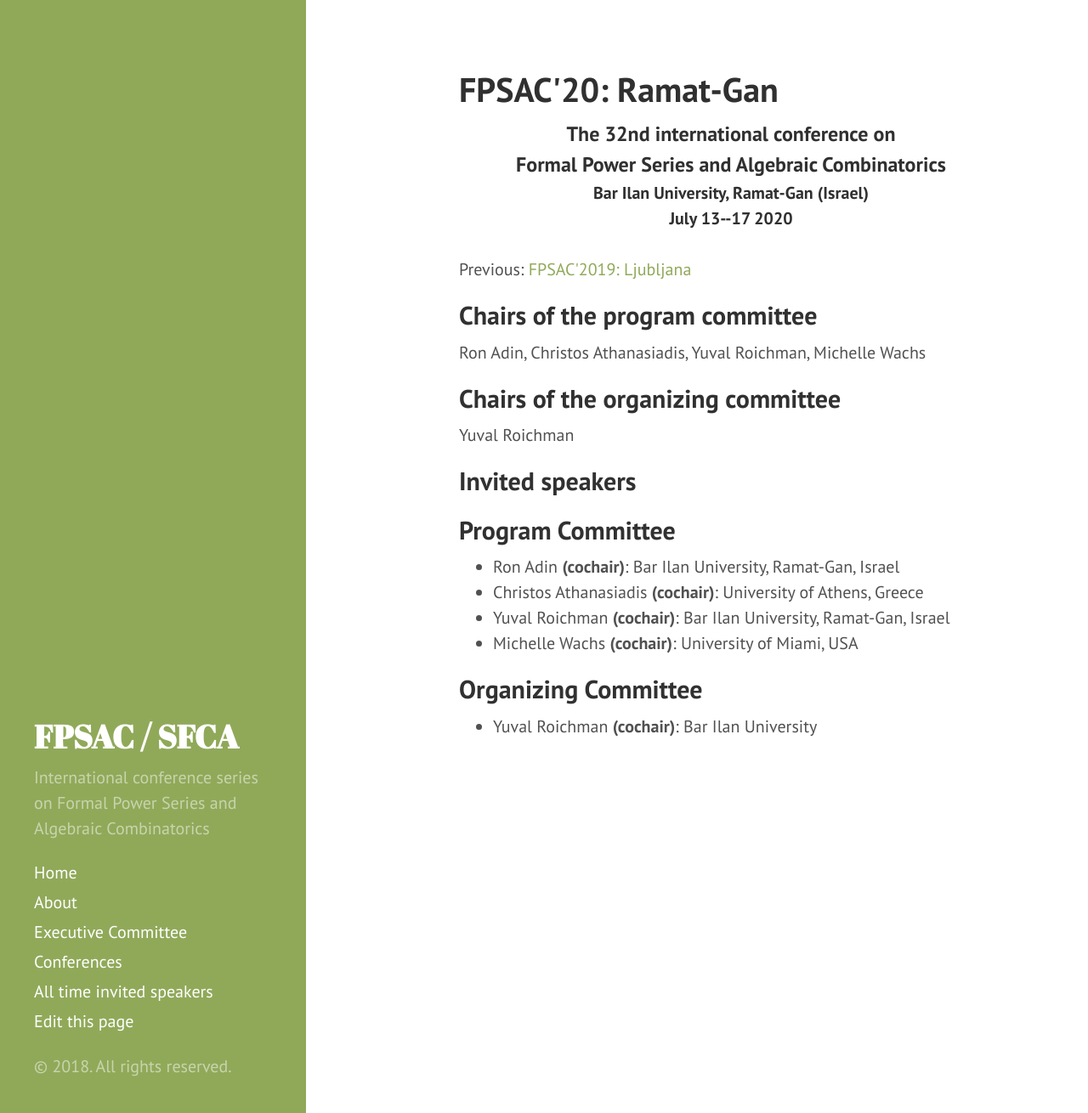
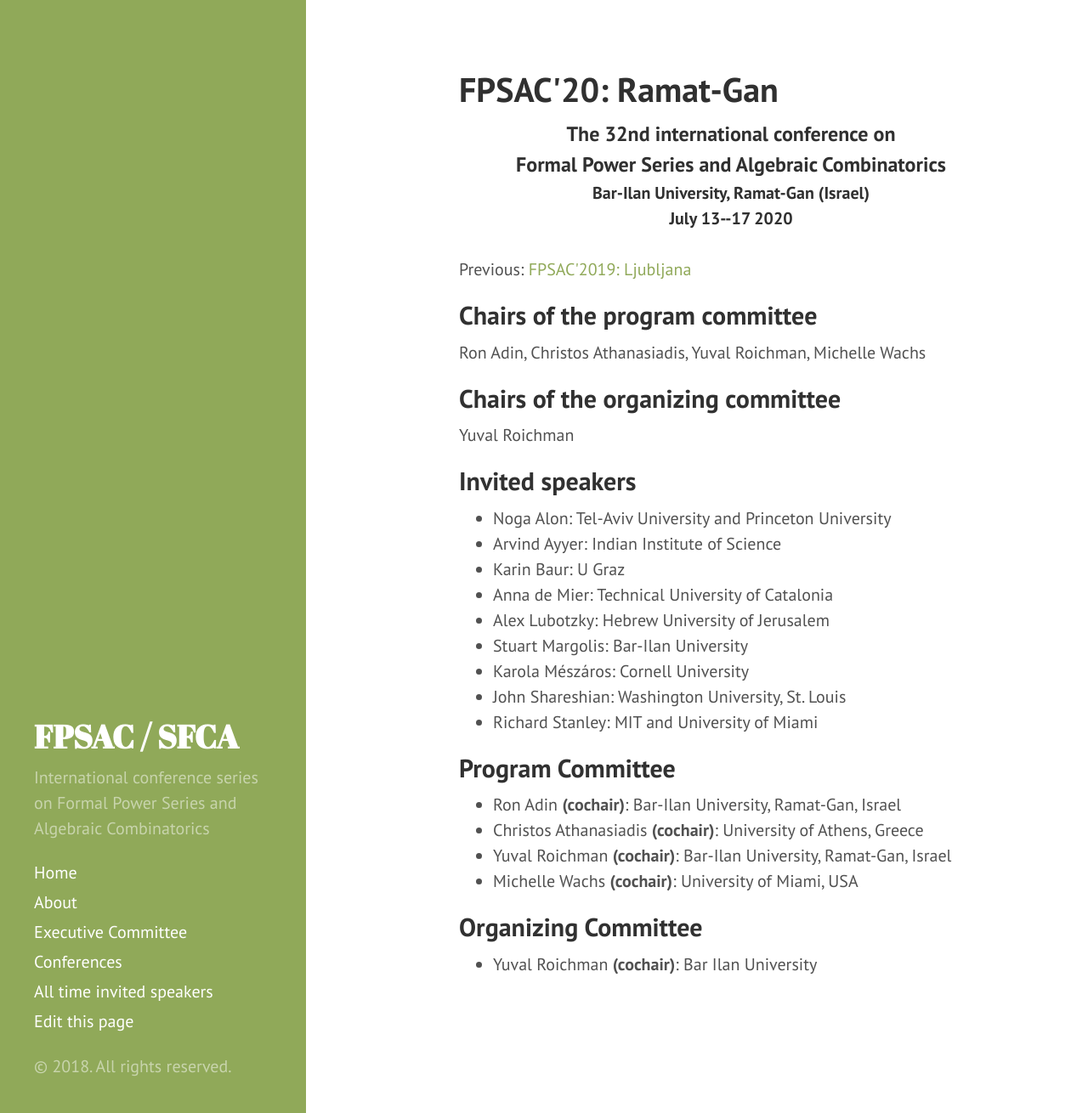
Before and after one commit to FPSAC/FPSAC.github.io, a Jekyll site: the page built from _confs/fpsac-2020.md, in a window 1280 px wide and 1310 px high. Shown: the whole window at 85% size. Built offline with Jekyll 4.4.1, drawn with Linux system fonts in a browser that asks for light colours.

Commit message:
Update fpsac-2020.md

```diff
--- a/_confs/fpsac-2020.md
+++ b/_confs/fpsac-2020.md
@@ -2,7 +2,7 @@
 layout: conf
 year: 2020
 number: 32nd
-institution: Bar Ilan University
+institution: Bar-Ilan University
 town: Ramat-Gan
 country: Israel
 dates: July 13--17
@@ -10,16 +10,35 @@
 
 invited_speakers:
 
+- name: Noga Alon
+  affiliation: Tel-Aviv University and Princeton University
+- name: Arvind Ayyer
+  affiliation: Indian Institute of Science
+- name: Karin Baur
+  affiliation: U Graz
+- name: Anna de Mier
+  affiliation: Technical University of Catalonia
+- name: Alex Lubotzky
+  affiliation: Hebrew University of Jerusalem
+- name: Stuart Margolis
+  affiliation: Bar-Ilan University
+- name: Karola Mészáros
+  affiliation: Cornell University
+- name: John Shareshian
+  affiliation: Washington University, St. Louis
+- name: Richard Stanley
+  affiliation: MIT and University of Miami
+
 program_committee:
 
 - name: Ron Adin
-  affiliation: Bar Ilan University, Ramat-Gan, Israel
+  affiliation: Bar-Ilan University, Ramat-Gan, Israel
   role: cochair
 - name: Christos Athanasiadis
   affiliation: University of Athens, Greece
   role: cochair
 - name: Yuval Roichman
-  affiliation: Bar Ilan University, Ramat-Gan, Israel
+  affiliation: Bar-Ilan University, Ramat-Gan, Israel
   role: cochair
 - name: Michelle Wachs
   affiliation: University of Miami, USA
```
